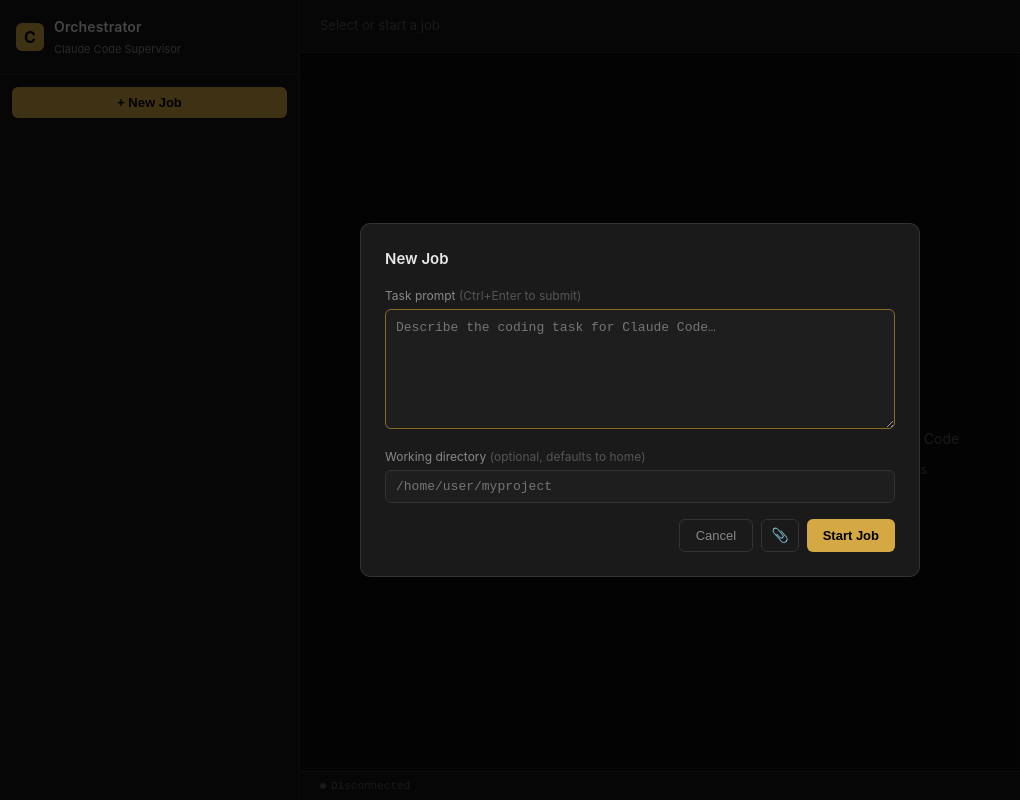
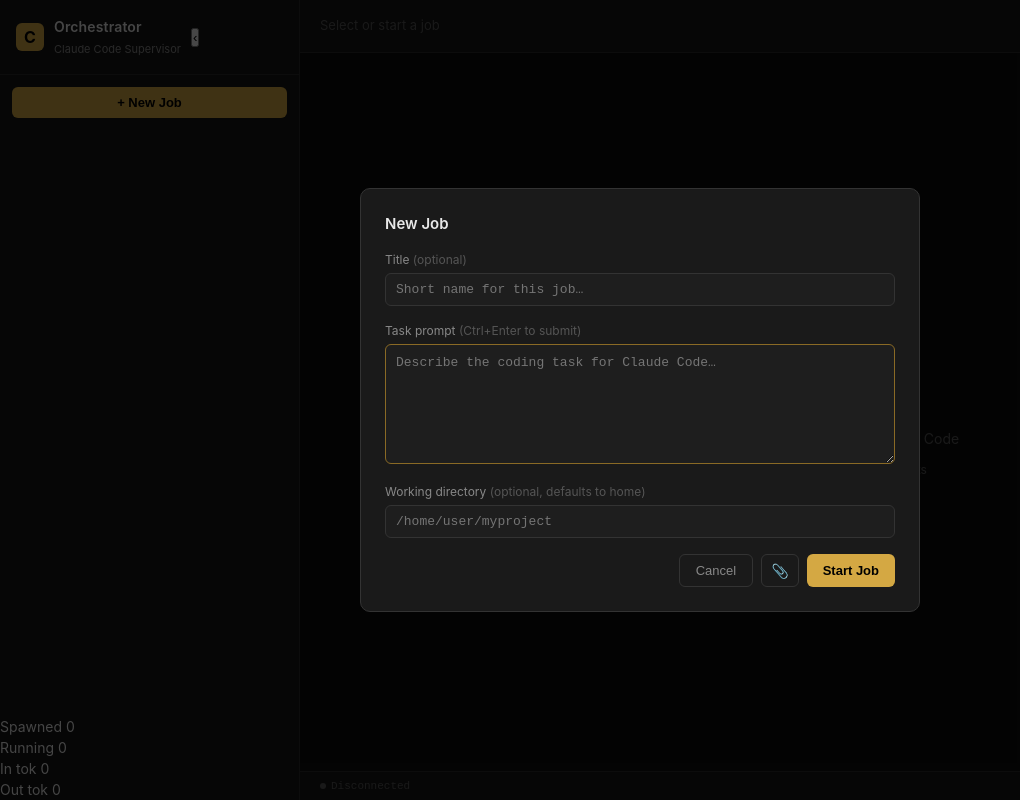
Before and after one commit to ShootingKing-AM/claude-code-orchestrator, a website: page web/static/index.html in a window 1280 px wide. Both pictures are taken after a click on the button "+ New Job". Shown: the whole page, without its empty margins (0-1020 px from the left). Drawn offline with Linux system fonts and the light colour scheme; no server answers.

Commit message:
feat: add title input, stats bar, collapse toggle, token chip to HTML

```diff
--- a/web/static/index.html
+++ b/web/static/index.html
@@ -13,13 +13,32 @@
   <div id="sidebar">
     <div id="sidebar-header">
       <div class="logo">C</div>
-      <div>
+      <div class="sidebar-header-text">
         <h1>Orchestrator</h1>
         <span>Claude Code Supervisor</span>
       </div>
+      <button id="sidebar-toggle" title="Collapse sidebar">‹</button>
     </div>
     <button id="new-job-btn">+ New Job</button>
     <div id="job-list"></div>
+    <div id="stats-bar">
+      <div class="stat-item" title="Total claude subprocesses launched this session">
+        <span class="stat-label">Spawned</span>
+        <span class="stat-value" id="stat-spawned">0</span>
+      </div>
+      <div class="stat-item" title="Jobs currently running">
+        <span class="stat-label">Running</span>
+        <span class="stat-value" id="stat-running">0</span>
+      </div>
+      <div class="stat-item" title="Total input tokens consumed across all jobs">
+        <span class="stat-label">In tok</span>
+        <span class="stat-value" id="stat-in-tok">0</span>
+      </div>
+      <div class="stat-item" title="Total output tokens produced across all jobs">
+        <span class="stat-label">Out tok</span>
+        <span class="stat-value" id="stat-out-tok">0</span>
+      </div>
+    </div>
   </div>
 
   <!-- ── Main ── -->
@@ -32,6 +51,11 @@
       <div id="detail-content" style="display:none">
         <!-- Row 1: prompt + cancel -->
         <div class="detail-row detail-row-prompt">
+          <div class="detail-title-wrap">
+            <div id="detail-title" class="detail-title"></div>
+            <button id="edit-title-btn" class="btn-edit-title" title="Edit title">✎</button>
+            <input id="edit-title-input" class="edit-title-input" type="text" style="display:none" />
+          </div>
           <div id="detail-prompt"></div>
           <div class="detail-actions">
             <button id="retry-btn" class="btn-action btn-retry" title="Re-run this prompt as a new job">↺ Retry</button>
@@ -68,6 +92,10 @@
           <div class="meta-chip" id="meta-resumes-wrap">
             <span class="meta-label">Resumes</span>
             <span id="meta-resumes"></span>
+          </div>
+          <div class="meta-chip" id="meta-tokens-wrap">
+            <span class="meta-label">Tokens</span>
+            <span id="meta-tokens"></span>
           </div>
           <div class="meta-chip meta-chip-error" id="meta-error-wrap">
             <span class="meta-label">Error</span>
@@ -125,6 +153,9 @@
   <div id="modal">
     <h2>New Job</h2>
 
+    <label for="title-input">Title <span style="color:var(--text-muted)">(optional)</span></label>
+    <input type="text" id="title-input" placeholder="Short name for this job…" />
+
     <label for="prompt-input">Task prompt <span style="color:var(--text-muted)">(Ctrl+Enter to submit)</span></label>
     <div id="modal-chips" class="attachment-chips"></div>
     <textarea id="prompt-input" placeholder="Describe the coding task for Claude Code…"></textarea>
```
